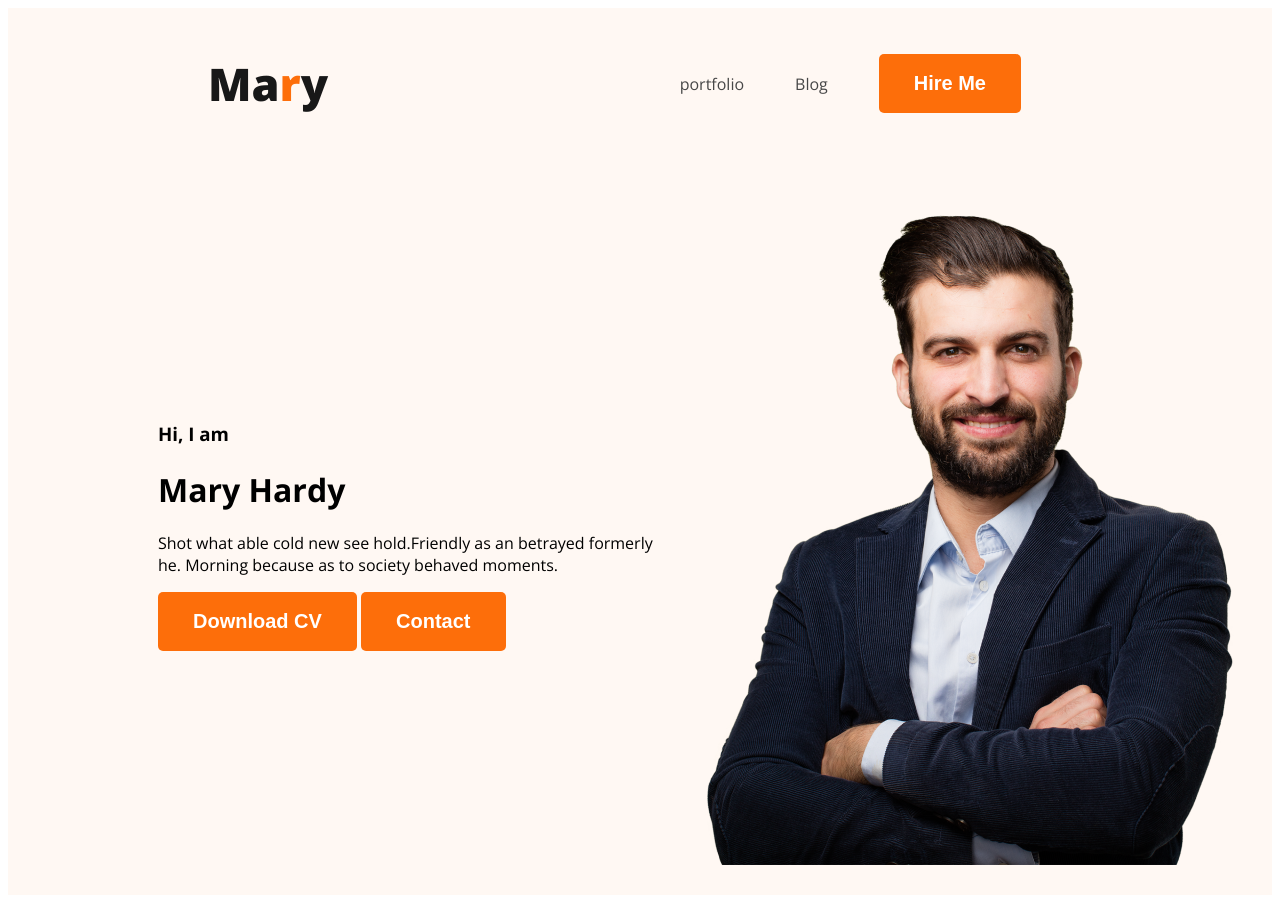
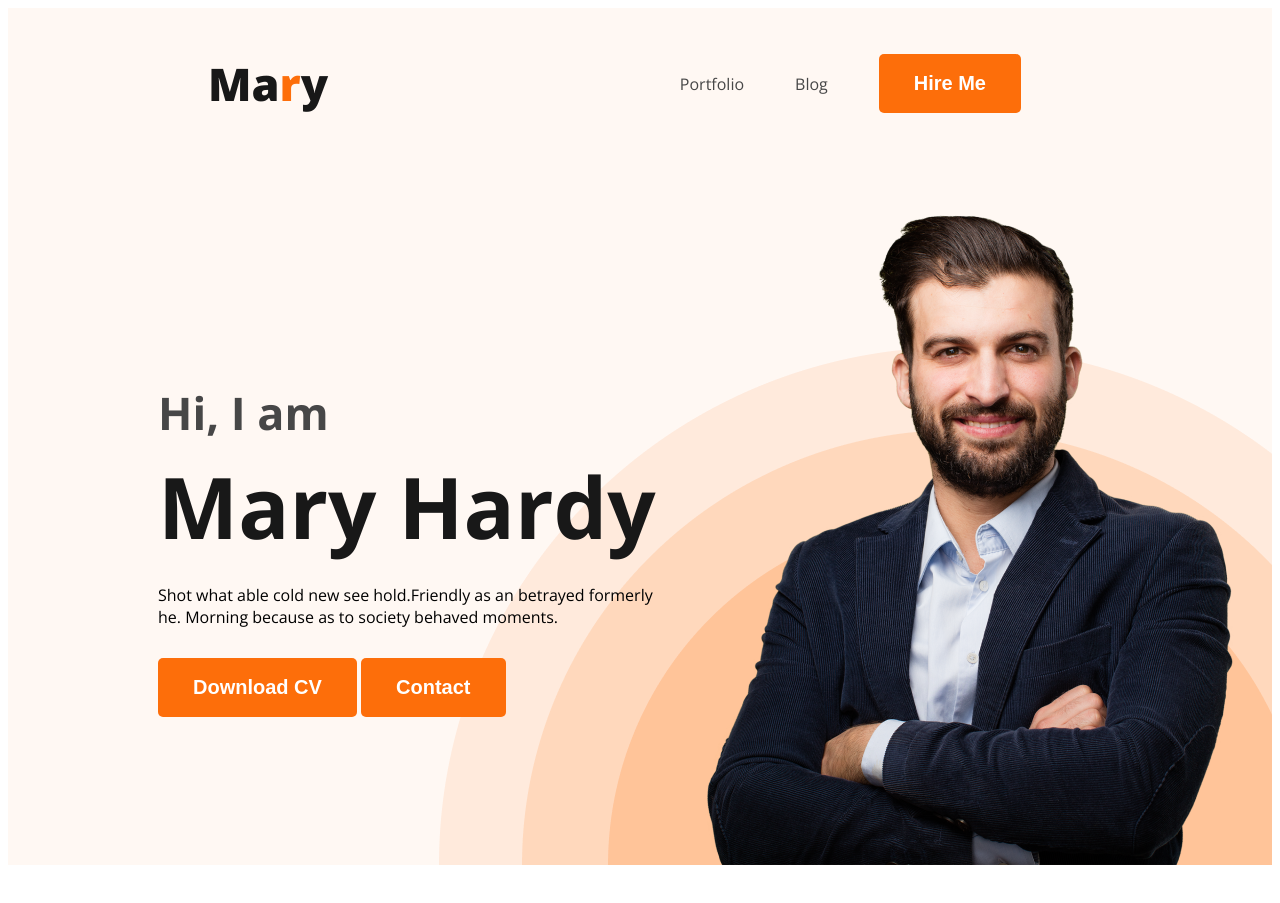
Before and after one commit to fazleyrabbi8/wedeveloperportfolio, a plain HTML site: page index.html in a window 1280 px wide. After the commit the page ends 873 px from the top, so only its background shows below. Drawn offline with nearby package versions, Linux system fonts and the light colour scheme.

Commit message:
ok Imfinished

```diff
--- a/index.html
+++ b/index.html
@@ -20,7 +20,7 @@
         <nav>
             <h3 class="nav-title">Ma<span class="text-primary">r</span>y</h3>
             <ul>
-                <li><a href="">portfolio</a></li>
+                <li><a href="">Portfolio</a></li>
                 <li><a href="">Blog</a></li>
                 <li> <button class="button-primary">Hire Me</button></li>
             </ul>
@@ -28,10 +28,10 @@
 
         <div class="banner">
 
-            <div>
+            <div class="bannercontent">
                 <h3 class="bannergreeting">Hi, I am</h3>
                 <h1 class="bannertitle"> Mary Hardy</h1>
-                <p>Shot what able cold new see hold.Friendly as an betrayed formerly he. Morning because as to society
+                <p class="bannerdescription">Shot what able cold new see hold.Friendly as an betrayed formerly he. Morning because as to society
                     behaved moments.</p>
                 <button class="button-primary">Download CV</button>
                 <button class="button-primary">Contact</button>
--- a/styles/portfolio.css
+++ b/styles/portfolio.css
@@ -13,7 +13,7 @@ body {
     color: white;
     font-size: 20px;
     font-weight: 700;
-    padding: 18px 35px ;
+    padding: 18px 35px;
 
 }
 
@@ -21,7 +21,7 @@ nav {
     display: flex;
     justify-content: space-between;
     align-items: center;
-    margin: 0 200px ;
+    margin: 0 200px;
 }
 
 .nav-title {
@@ -44,18 +44,43 @@ nav a {
     text-decoration: none;
     color: #474747;
 }
-.header{
+
+.header {
     background: #FFF8F3;
+    background-image: url('../images/header_bg.png');
+    background-repeat: no-repeat;
+    background-position: bottom right 0;
 
 }
-.banner{
-    padding: 30px
-    30px 30px 150px;
+
+.banner {
+    padding: 30px 30px 0px 150px;
     display: flex;
     align-items: center;
+    justify-content: space-between;
 }
-.banner .profilepic{
+
+.banner .profilepic {
     width: 584px;
+}
+.bannercontent{
+    max-width: 585px;
+}
 
+.bannergreeting {
+    font-size: 45px;
+    color: #474747;
+    margin-bottom: 0;
+}
+
+.bannertitle {
+    font-size: 85px;
+    font-weight: 700;
+   color: #181818;
+   margin-top: 5px;
+   margin-bottom: 20px;
 
 }
+.bannerdescription{
+    margin-bottom: 30px;
+}
```
